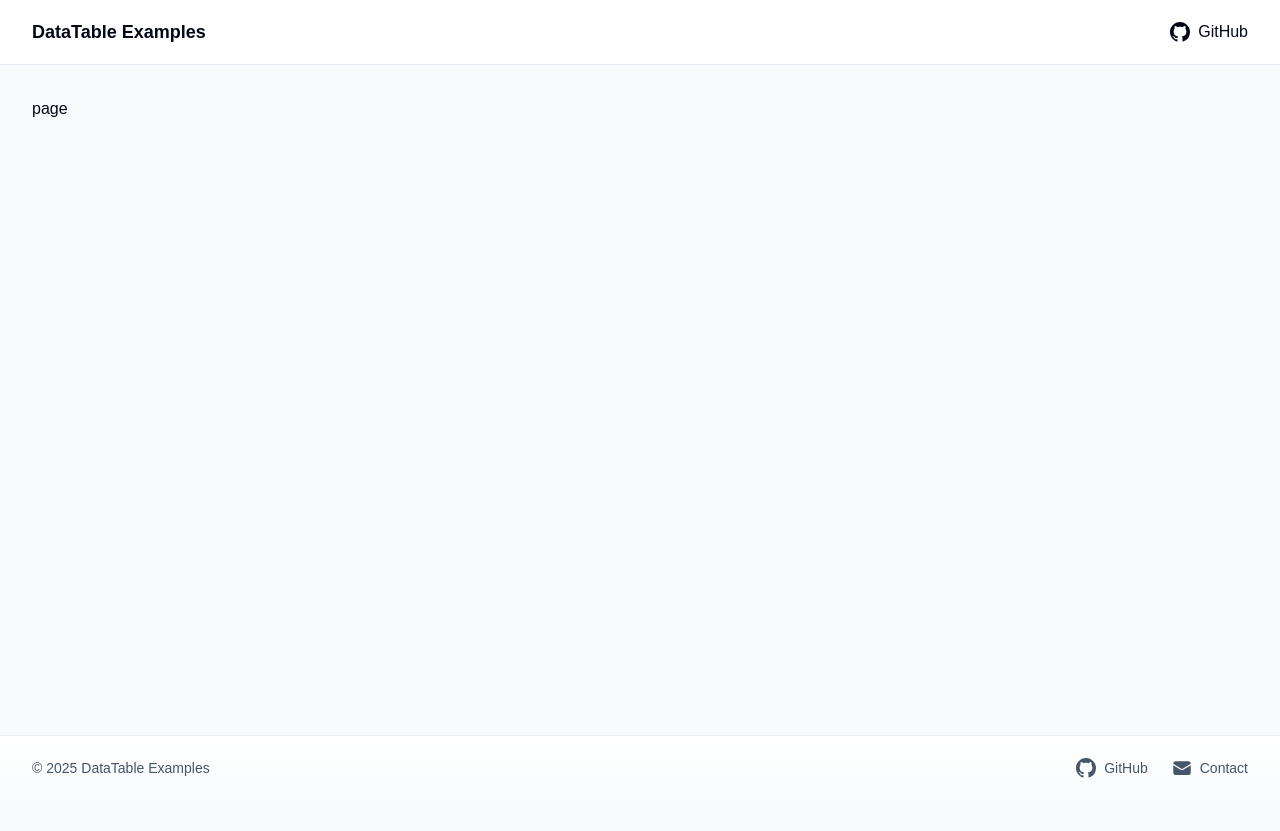
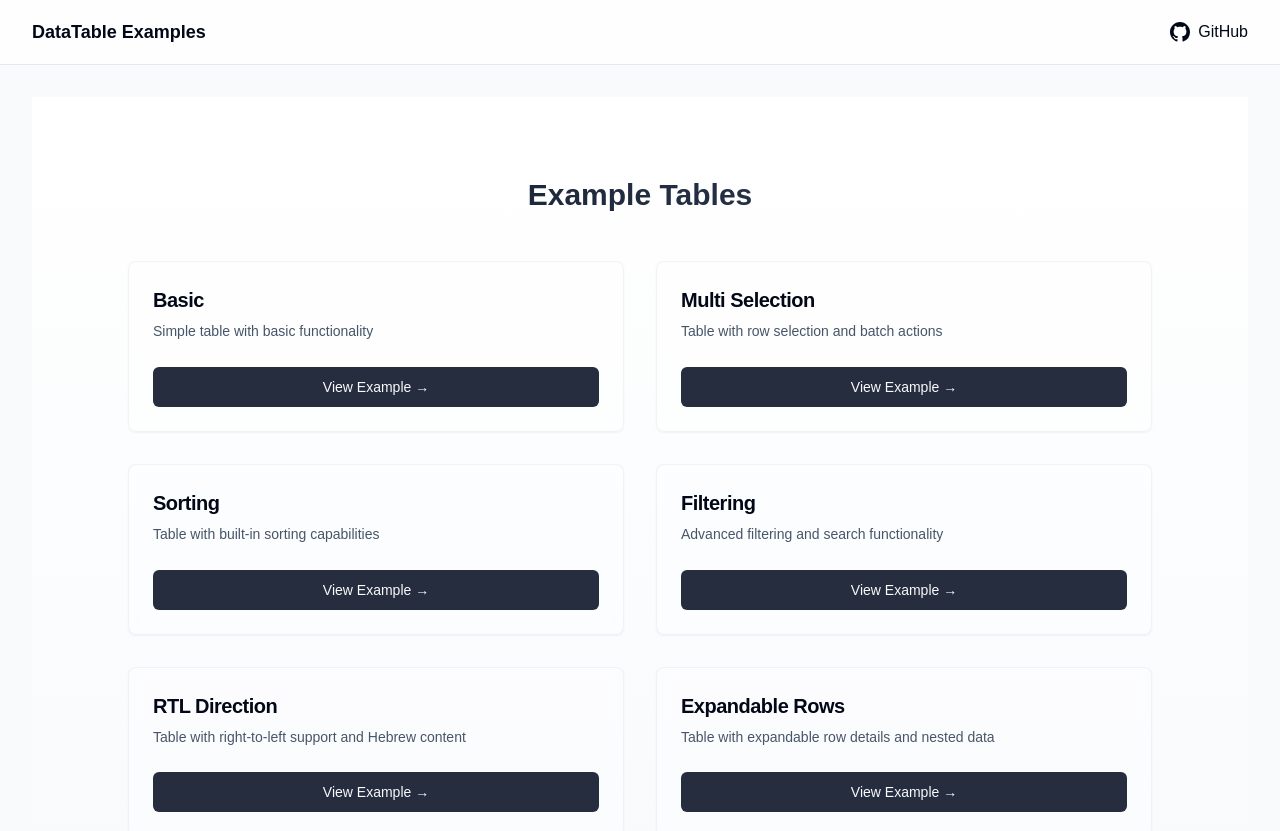
Before and after one commit to Nachman-Libermensh/data-table, a Next.js app: page /examples in a window 1280 px wide. Shown: the top 831 px of the page. Before the commit the page ends 800 px from the top, so only its background shows below. Built offline with nearby package versions, Linux system fonts and the light colour scheme.

Commit message:
Add Not Found page component and enhance examples page layout; implement navigation buttons and improve styling for better user experience

```diff
--- a/app/examples/page.tsx
+++ b/app/examples/page.tsx
@@ -1,4 +1,47 @@
+import Link from "next/link";
+import { examples } from "./examples";
+import {
+  Card,
+  CardContent,
+  CardDescription,
+  CardHeader,
+  CardTitle,
+} from "@/components/ui/card";
+import { Button } from "@/components/ui/button";
+
 const page = () => {
-  return <div>page</div>;
+  return (
+    <section className="py-20 bg-gradient-to-b from-white to-slate-50/90 dark:from-slate-950 dark:to-slate-900/90">
+      <div className="container px-4 mx-auto">
+        <h2 className="text-2xl md:text-3xl font-semibold text-center mb-12 bg-gradient-to-r from-slate-900 to-slate-700 dark:from-white dark:to-slate-300 bg-clip-text text-transparent">
+          Example Tables
+        </h2>
+        <div className="grid grid-cols-1 md:grid-cols-2 gap-8 max-w-5xl mx-auto">
+          {examples.map((example) => (
+            <Link key={example.href} href={example.href} className="group">
+              <Card className="h-full backdrop-blur-sm bg-white/40 dark:bg-slate-900/40 border-slate-200/50 dark:border-slate-800/50 hover:border-primary/40 dark:hover:border-primary/40 hover:shadow-xl hover:shadow-slate-200/10 dark:hover:shadow-slate-900/10 transition-all duration-500">
+                <CardHeader>
+                  <CardTitle className="text-xl group-hover:text-primary transition-colors duration-300">
+                    {example.title}
+                  </CardTitle>
+                  <CardDescription className="text-slate-600 dark:text-slate-300 mt-4 leading-relaxed">
+                    {example.description}
+                  </CardDescription>
+                </CardHeader>
+                <CardContent>
+                  <Button
+                    className="w-full bg-slate-900/90 hover:bg-primary dark:bg-slate-800 dark:hover:bg-primary transition-all duration-300"
+                    variant="default"
+                  >
+                    View Example →
+                  </Button>
+                </CardContent>
+              </Card>
+            </Link>
+          ))}
+        </div>
+      </div>
+    </section>
+  );
 };
 export default page;
--- /dev/null
+++ b/app/not-found.tsx
@@ -0,0 +1,51 @@
+"use client";
+
+import { useRouter } from "next/navigation";
+import { Button } from "@/components/ui/button";
+import Image from "next/image";
+
+const NotFoundPage = () => {
+  const router = useRouter();
+
+  return (
+    <main className="flex min-h-screen flex-col items-center justify-center bg-gradient-to-b from-blue-50 to-blue-100 px-6 py-12 text-center">
+      <div className="max-w-md">
+        <Image
+          src="/not-found.png"
+          alt="Not Found"
+          width={200}
+          height={200}
+          className="mx-auto mb-5"
+        />
+
+        {/* כותרת */}
+        <h1 className="text-4xl font-extrabold text-blue-800 sm:text-5xl">
+          עמוד לא נמצא
+        </h1>
+        <p className="mt-4 text-lg text-blue-600">
+          מצטערים, העמוד שחיפשת לא קיים. ייתכן שהוא הועבר או הוסר.
+        </p>
+
+        {/* כפתורים */}
+        <div className="mt-8 flex flex-col gap-4 sm:flex-row sm:justify-center">
+          <Button
+            variant="default"
+            className="w-full sm:w-auto"
+            onClick={() => router.push("/")}
+          >
+            חזרה לדף הבית
+          </Button>
+          <Button
+            variant="outline"
+            className="w-full sm:w-auto"
+            onClick={() => router.back()}
+          >
+            חזור לעמוד הקודם
+          </Button>
+        </div>
+      </div>
+    </main>
+  );
+};
+
+export default NotFoundPage;
```
Also changed, not shown: public/not-found.png (added).
